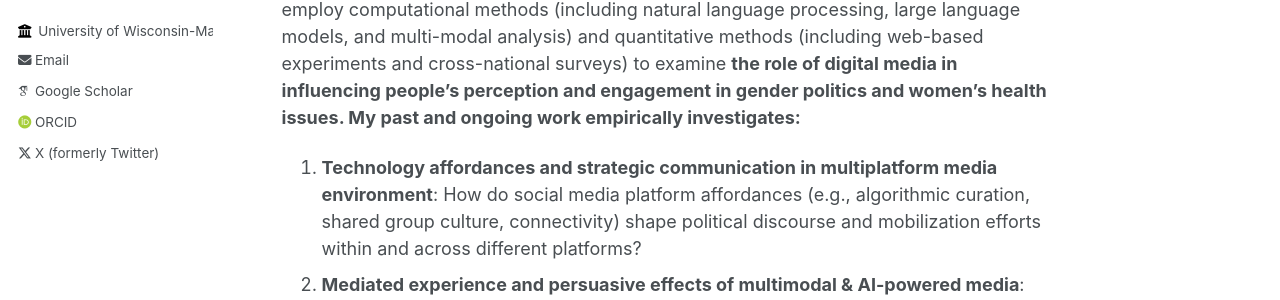
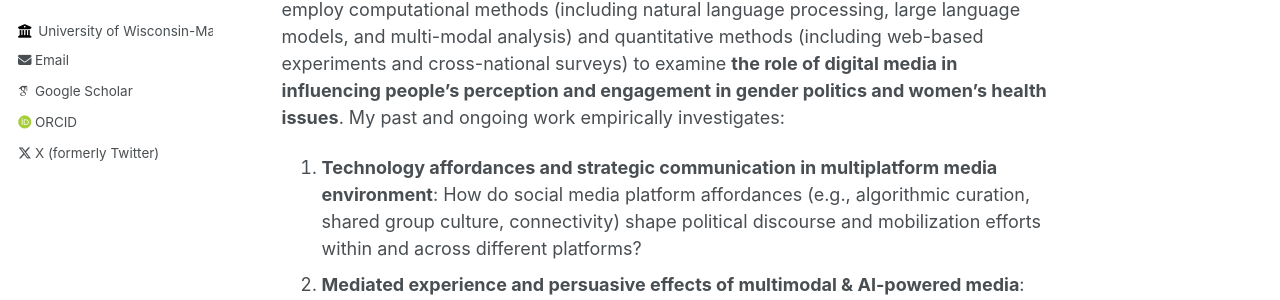
Before and after one commit to im-mengyuli/im-mengyuli.github.io, a Jekyll site: the page built from _pages/about.md, in a window 1280 px wide. Shown: the part 392-692 px from the top of the page. Built offline with Jekyll 4.4.1, drawn with Linux system fonts in a browser that asks for light colours; some web fonts are replaced.

```diff
--- a/_pages/about.md
+++ b/_pages/about.md
@@ -9,7 +9,7 @@ redirect_from:
 
 I am a Ph.D. candidate in Mass Communications in the [School of Journalism and Mass Communication](https://journalism.wisc.edu/), with a minor in Educational Psychology: Quantitative Methods at the University of Wisconsin-Madison, advised by Professor [Dhavan Shah](https://journalism.wisc.edu/news/staff/dhavan-v-shah/). Currently, I am honored to be the Helen Firstbrook Franklin Wisconsin Distinguished Graduate Fellow for 2024-25. I am a researcher in the [Social Media and Democracy (SMAD)](https://mcrc.journalism.wisc.edu/groups/smad/) and as a student fellow at the [Center for Communication and Democracy (CCD)](https://ccd.journalism.wisc.edu/) and the [Institute for Diversity Science (IDS)](https://ids.wisc.edu/) at UW-Madison.
 
-My research focuses on digital media, political communication, and media psychology. I employ computational methods (including natural language processing, large language models, and multi-modal analysis) and quantitative methods (including web-based experiments and cross-national surveys) to examine <b>the role of digital media in influencing people’s perception and engagement in gender politics and women’s health issues<b>. My past and ongoing work empirically investigates:
+My research focuses on digital media, political communication, and media psychology. I employ computational methods (including natural language processing, large language models, and multi-modal analysis) and quantitative methods (including web-based experiments and cross-national surveys) to examine <b>the role of digital media in influencing people’s perception and engagement in gender politics and women’s health issues</b>. My past and ongoing work empirically investigates:
 
 1. <b>Technology affordances and strategic communication in multiplatform media environment</b>: How do social media platform affordances (e.g., algorithmic curation, shared group culture, connectivity) shape political discourse and mobilization efforts within and across different platforms?
 2. <b>Mediated experience and persuasive effects of multimodal & AI-powered media</b>: How do multimodal content (e.g., background music, short videos, presidential debates) and AI-powered media (e.g., comment bots) impact users’ (mis)perception and online interaction with social issues on digital media?
```
